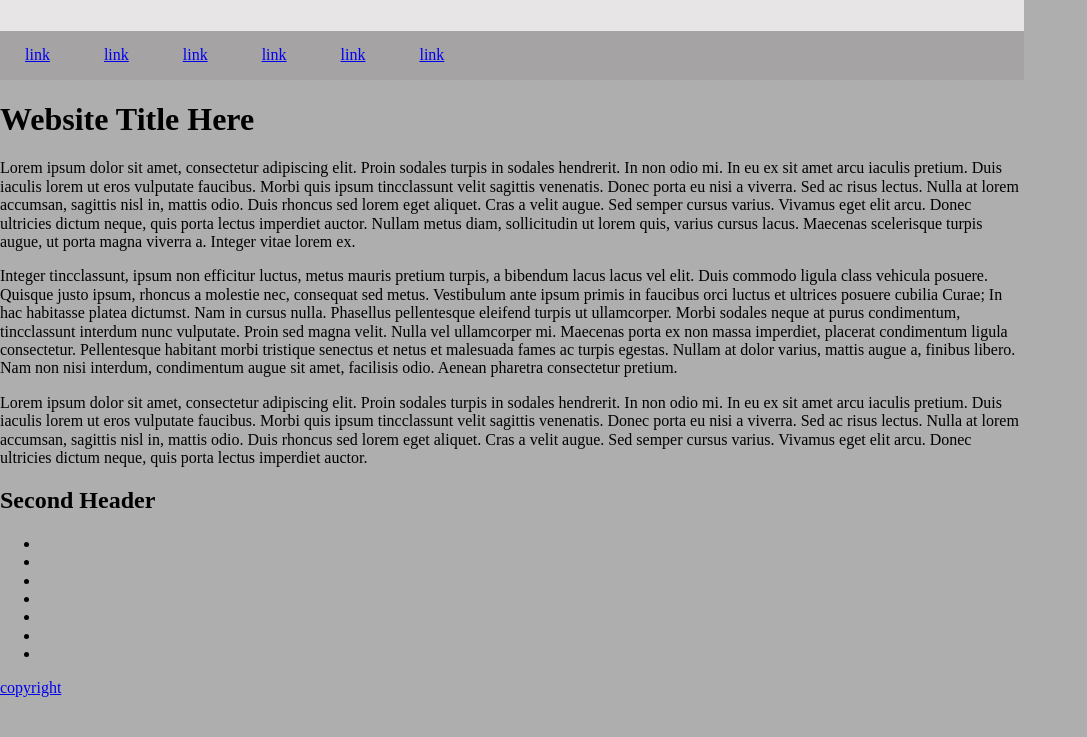
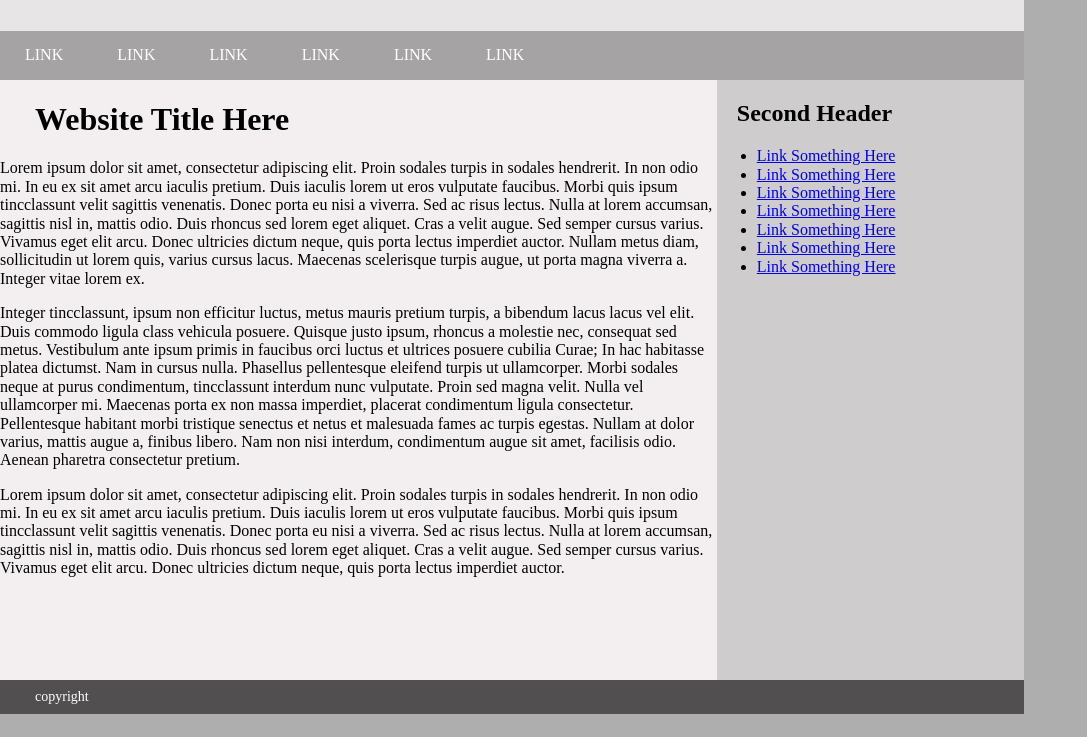
Before and after one commit to fdlbarrita/logos, a plain HTML site: page index.html in a window 1280 px wide. Shown: the part 63-800 px from the top of the page, without its empty margins (0-1087 px from the left). Drawn offline with Linux system fonts and the light colour scheme.

Commit message:
styled wrapper, header, footer, and navbar

```diff
--- a/css/main.css
+++ b/css/main.css
@@ -39,3 +39,52 @@ text-transform: uppercase;
   display: inline-block;
   padding: 15px 25px;
 }
+
+.navigation a{
+color: #fff;
+text-decoration: none;
+text-transform: uppercase;
+}
+
+/* MAIN DIV  */
+.main {
+  background-color: #F3EFF0;
+  float: left;
+  min-height: 600px;
+  width: 70%;
+}
+
+.main h1 {
+  padding-left: 35px;
+}
+
+.main p{
+padding-left: 5px 35px;
+
+}
+
+/* SIDEBAR DIV  */
+.sidebar {
+  background-color: #CECCCD;
+  float: left;
+  min-height: 600PX;
+  width: 30%;
+}
+
+.sidebar h2{
+  padding-left: 20px;
+}
+
+/* SITE FOOTER  */
+.footer {
+  clear: left;
+  background-color: #514F50;
+  font-size: 14px;
+  padding: 9px 0;
+}
+
+.footer p {
+  margin: 0;
+  color: #FFFFFF;
+  padding-left: 35PX;
+}
--- a/index.html
+++ b/index.html
@@ -61,13 +61,13 @@ Lorem ipsum dolor sit amet, consectetur adipiscing elit. Proin sodales turpis in
   <div class="sidebar">
     <h2>Second Header</h2>
     <ul>
-      <li><a href="#"><Link Something Here</a></li>
-      <li><a href="#"><Link Something Here</a></li>
-      <li><a href="#"><Link Something Here</a></li>
-      <li><a href="#"><Link Something Here</a></li>
-      <li><a href="#"><Link Something Here</a></li>
-      <li><a href="#"><Link Something Here</a></li>
-      <li><a href="#"><Link Something Here</a></li>
+      <li><a href="#">Link Something Here</a></li>
+      <li><a href="#">Link Something Here</a></li>
+      <li><a href="#">Link Something Here</a></li>
+      <li><a href="#">Link Something Here</a></li>
+      <li><a href="#">Link Something Here</a></li>
+      <li><a href="#">Link Something Here</a></li>
+      <li><a href="#">Link Something Here</a></li>
     </ul>
   </div>
 
```
